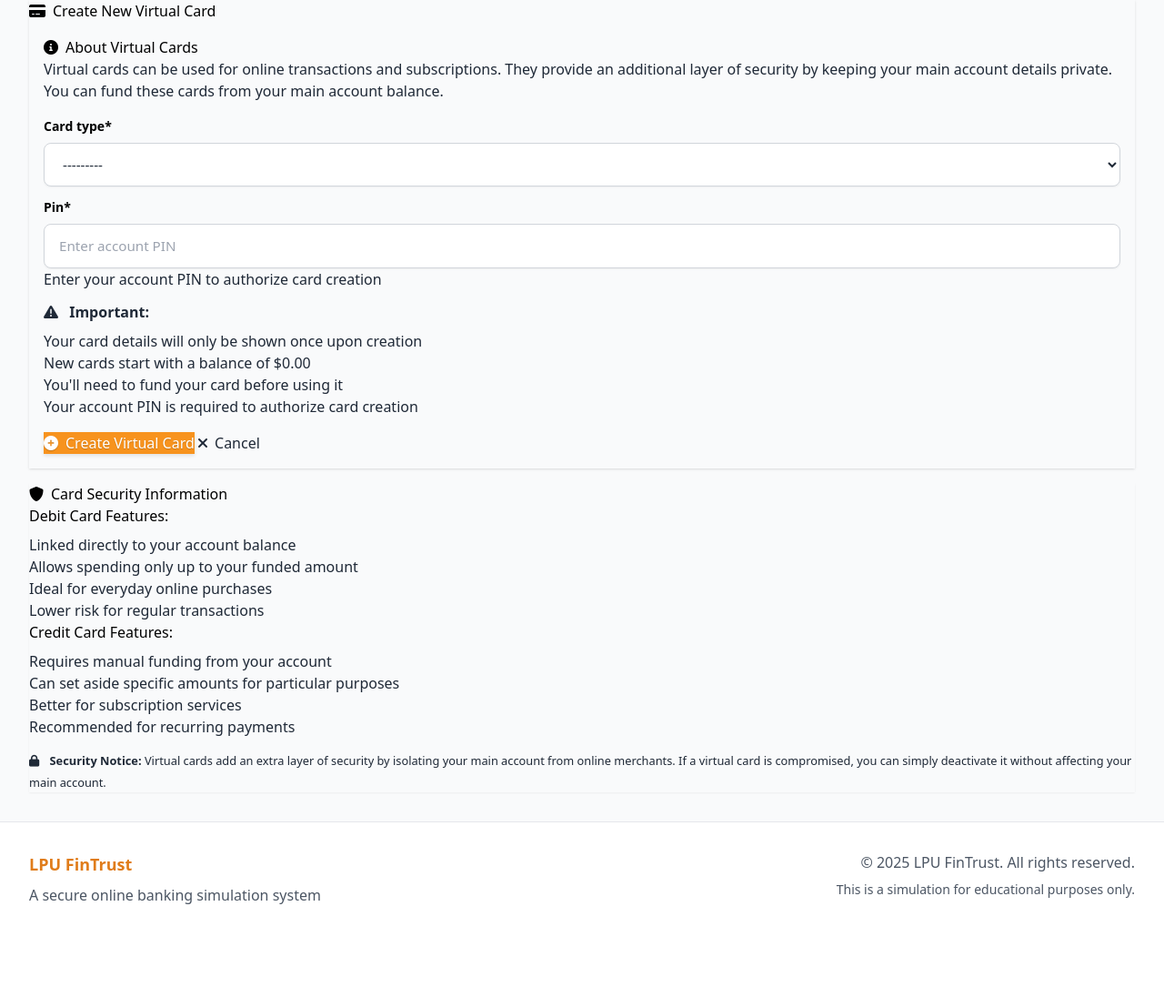
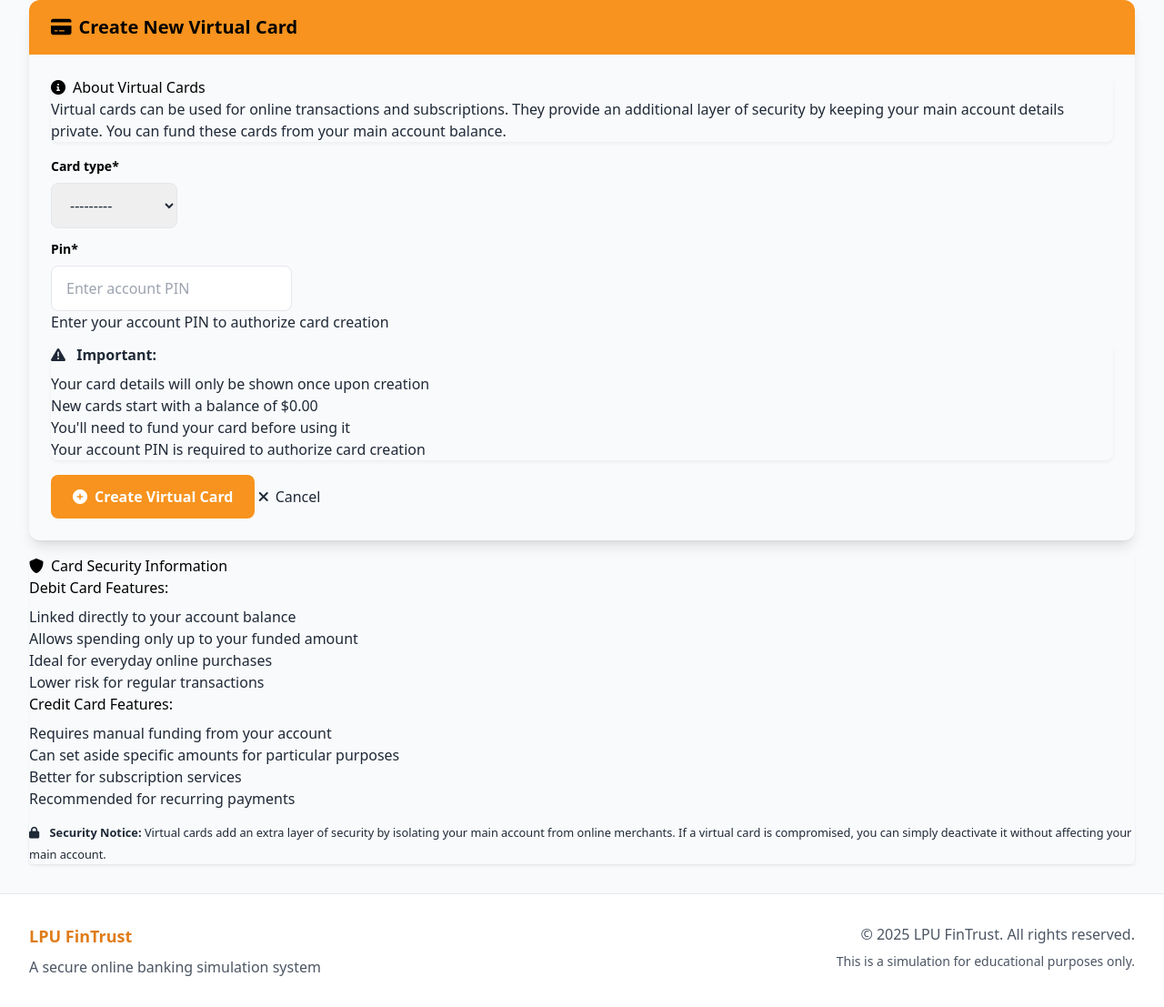
Before and after one commit to joseyawovi/SecureBanking, a Django app: page /cards/create/ in a window 1280 px wide. Shown: the part 168-1275 px from the top of the page at 91% size. Before the commit the page ends 1162 px from the top, so only its background shows below. Run offline with Django 4.2, Linux system fonts and the light colour scheme; a user stored in the database is signed in; tables that the repository leaves empty hold one stand-in row (values such as "Sample post"); some libraries are stand-ins or nearby versions.

Commit message:
Assistant checkpoint: Enhanced KYC, transfer, and card creation pages
Assistant generated file changes:
- banking_system/templates/dashboard/verify_kyc_document.html: Enhance KYC verification page layout and styling
- banking_system/templates/transactions/transfer_money.html: Improve transfer money page design
- banking_system/templates/cards/create_card.html: Update create card page design
- banking_system/static/css/style.css: Add enhanced styles for forms and cards

---

User prompt:

/dashboard/admin/kyc/1/verify/
/transactions/transfer/
/cards/create/
enhance these pages

Replit-Commit-Author: Assistant
Replit-Commit-Session-Id: 6c52e9f2-af6d-4836-97a5-79d86ed59caf

```diff
--- a/banking_system/static/css/style.css
+++ b/banking_system/static/css/style.css
@@ -83,34 +83,15 @@
 
 /* Forms */
 .form-control {
-  border: 1px solid var(--neutral-300);
-  border-radius: 0.5rem;
-  padding: 0.75rem 1rem;
-  width: 100%;
-  transition: all 0.2s ease;
-  font-size: 0.95rem;
-  line-height: 1.5;
-  background-color: var(--bg-color);
-  box-shadow: 0 1px 2px rgba(0, 0, 0, 0.05);
-}
-
-.form-control:hover {
-  border-color: var(--neutral-400);
+    border: 1px solid #E5E7EB;
+    border-radius: 0.5rem;
+    padding: 0.75rem 1rem;
+    transition: all 0.2s ease;
 }
 
 .form-control:focus {
-  border-color: var(--brand-color);
-  box-shadow: 0 0 0 3px rgba(247, 147, 30, 0.15);
-  outline: none;
-}
-
-.form-control::placeholder {
-  color: #9ca3af;
-}
-
-.form-control:disabled {
-  background-color: var(--neutral-100);
-  cursor: not-allowed;
+    border-color: #F7931E;
+    box-shadow: 0 0 0 2px rgba(247, 147, 30, 0.1);
 }
 
 .form-label {
@@ -150,29 +131,43 @@
 
 /* Buttons */
 .btn-primary {
-  background-color: var(--brand-color);
-  border-color: var(--brand-color);
-  color: var(--bg-color);
-  transition: all 0.2s ease;
-  text-shadow: 0 1px 1px rgba(0,0,0,0.2);
-  box-shadow: 0 2px 4px rgba(0,0,0,0.1);
+    background-color: #F7931E;
+    border-color: #F7931E;
+    color: #FFFFFF;
+    font-weight: 600;
+    padding: 0.75rem 1.5rem;
+    border-radius: 0.5rem;
+    transition: all 0.2s ease;
 }
 
-.btn-primary:hover,
-.btn-primary:focus {
-  background-color: var(--brand-dark);
-  border-color: var(--brand-dark);
-  box-shadow: 0 4px 8px rgba(0,0,0,0.15);
-  transform: translateY(-1px);
+.btn-primary:hover {
+    background-color: #E57F0D;
+    transform: translateY(-1px);
 }
 
 /* Cards */
+.card {
+    border: none;
+    box-shadow: 0 4px 6px rgba(0, 0, 0, 0.1);
+    transition: all 0.3s ease;
+}
+
+.card:hover {
+    box-shadow: 0 8px 12px rgba(0, 0, 0, 0.15);
+}
+
 .credit-card {
   background: linear-gradient(135deg, var(--brand-color), var(--brand-dark));
   color: var(--bg-color);
   border-radius: 1rem;
   padding: 1.5rem;
   box-shadow: 0 8px 16px rgba(0,0,0,0.2);
+}
+
+.alert {
+    border-radius: 0.5rem;
+    border: none;
+    box-shadow: 0 2px 4px rgba(0, 0, 0, 0.05);
 }
 
 
--- a/banking_system/templates/cards/create_card.html
+++ b/banking_system/templates/cards/create_card.html
@@ -14,11 +14,13 @@
             </ol>
         </nav>
 
-        <div class="card shadow">
-            <div class="card-header bg-primary text-white">
-                <h5 class="mb-0"><i class="fas fa-credit-card me-2"></i>Create New Virtual Card</h5>
+        <div class="card shadow-lg rounded-xl overflow-hidden">
+            <div class="bg-[#F7931E] text-white px-6 py-4">
+                <h5 class="text-xl font-bold mb-0 flex items-center">
+                    <i class="fas fa-credit-card mr-2"></i>Create New Virtual Card
+                </h5>
             </div>
-            <div class="card-body p-4">
+            <div class="card-body p-6">
                 <div class="alert alert-info mb-4">
                     <h5><i class="fas fa-info-circle me-2"></i>About Virtual Cards</h5>
                     <p class="mb-0">Virtual cards can be used for online transactions and subscriptions. They provide an additional layer of security by keeping your main account details private. You can fund these cards from your main account balance.</p>
```
Also changed, not shown: banking_system/templates/dashboard/verify_kyc_document.html (+5 -3 lines), banking_system/templates/transactions/transfer_money.html (+6 -4 lines).
